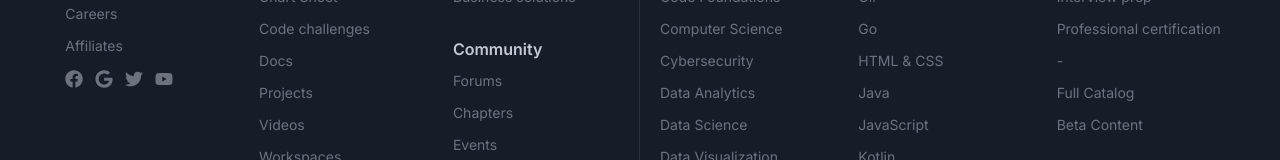
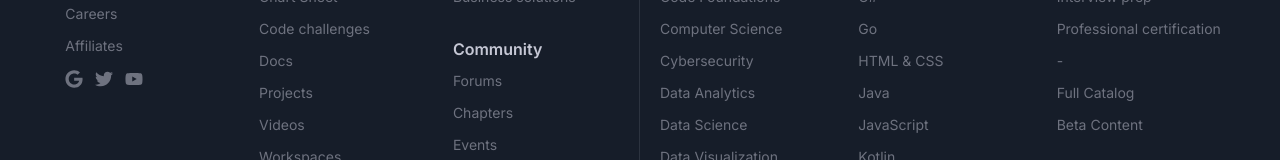
Before and after one commit to irohit373/Learnify-EdTech-Platform-MERN, a React (Create React App) app: page / in a window 1280 px wide. Shown: the part 5292-5452 px from the top of the page. Built offline with nearby package versions, Linux system fonts and the light colour scheme; no server answers; a web font is replaced by a local one.

Commit message:
Removed facebook link from footer

```diff
--- a/src/Component/Common/Footer.jsx
+++ b/src/Component/Common/Footer.jsx
@@ -47,7 +47,6 @@
                 })}
               </div>
               <div className="flex gap-3 text-lg">
-                <FaFacebook />
                 <FaGoogle />
                 <FaTwitter />
                 <FaYoutube />
```
